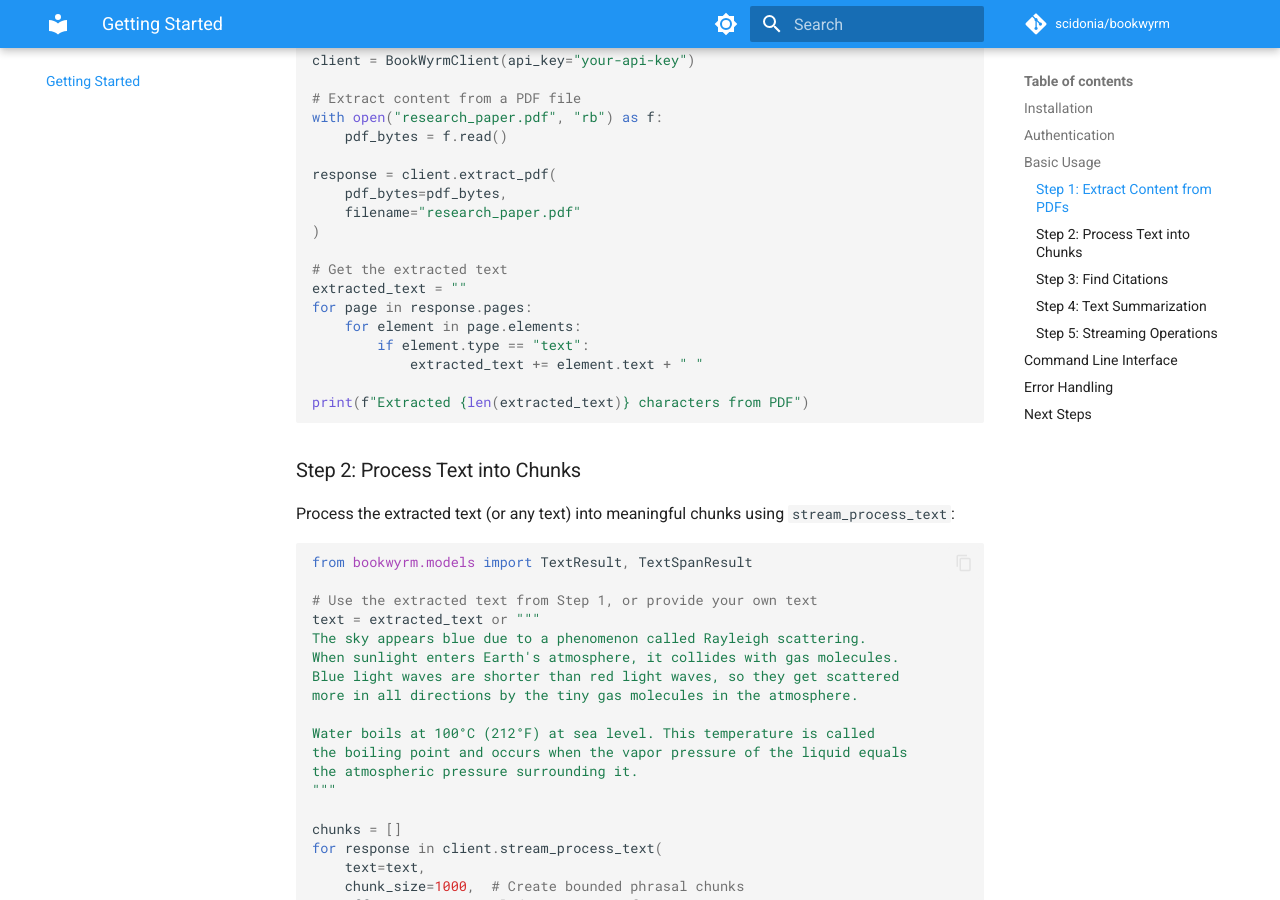
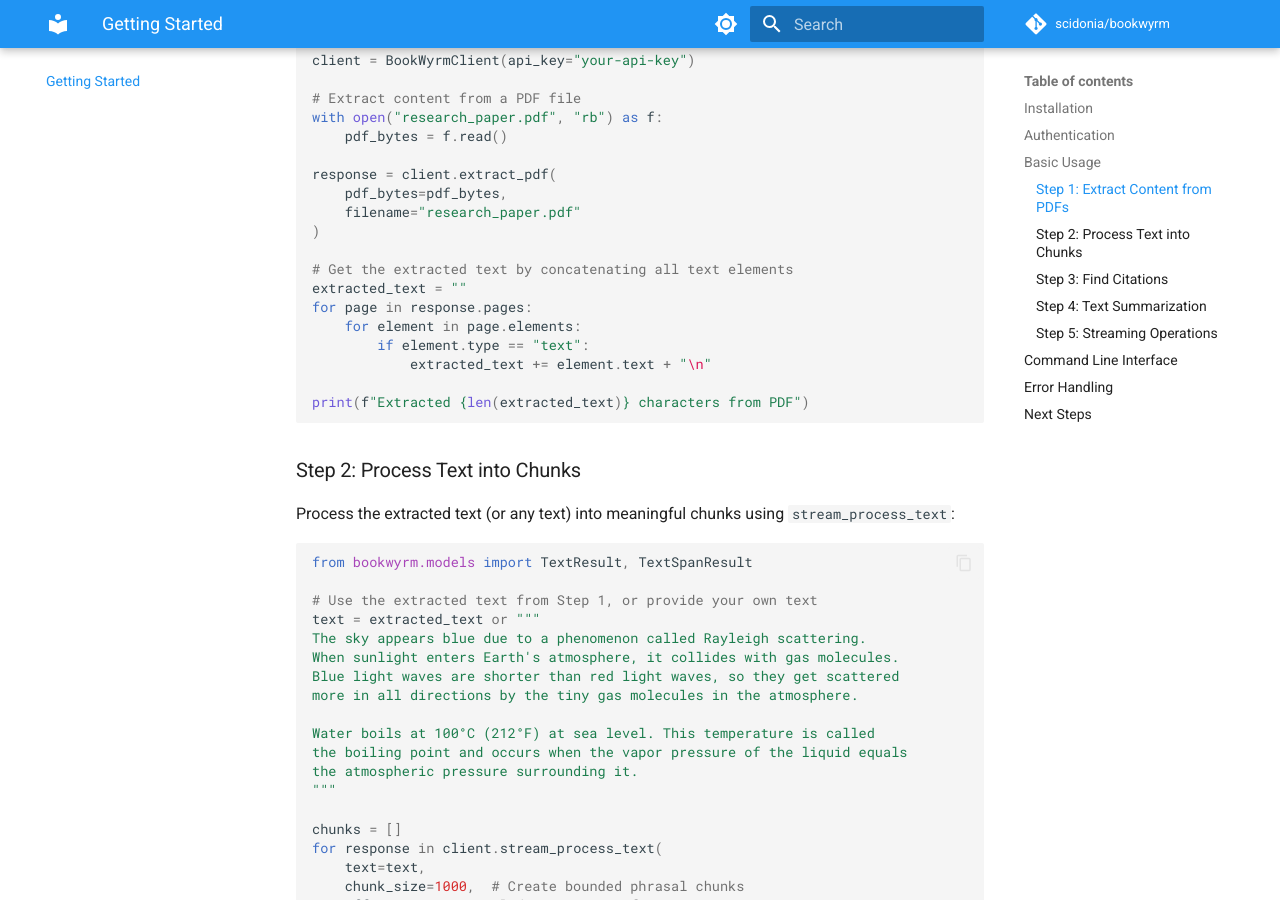
Before and after one commit to scidonia/bookwyrm-client, an MkDocs documentation site: the page built from docs/getting-started.md, in a window 1280 px wide and 900 px high, scrolled down 971 px. Built offline with MkDocs 1.6.1 and Material for MkDocs 9.7.7, drawn with Linux system fonts in a browser that asks for light colours; comment, search, counter and statistics services are not loaded.

Commit message:
docs: update PDF text extraction example with newline concatenation
Co-authored-by: aider (anthropic/claude-sonnet-4-20250514) <aider@aider.chat>

````diff
--- a/docs/getting-started.md
+++ b/docs/getting-started.md
@@ -49,12 +49,12 @@ response = client.extract_pdf(
     filename="research_paper.pdf"
 )
 
-# Get the extracted text
+# Get the extracted text by concatenating all text elements
 extracted_text = ""
 for page in response.pages:
     for element in page.elements:
         if element.type == "text":
-            extracted_text += element.text + " "
+            extracted_text += element.text + "\n"
 
 print(f"Extracted {len(extracted_text)} characters from PDF")
 ```
````
